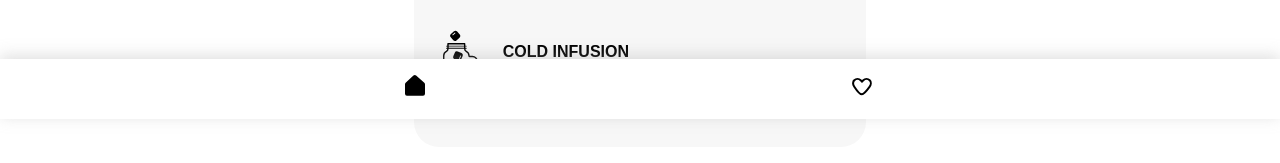
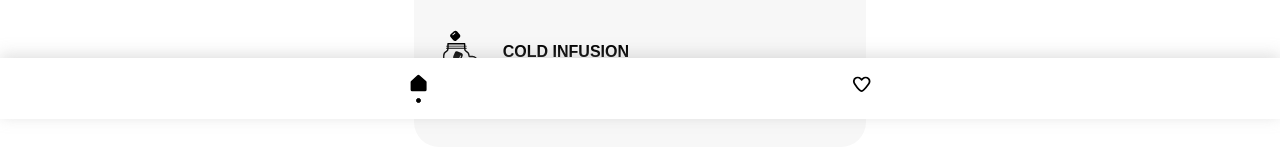
Before and after one commit to enbeeing/brewista, a Vue app: page / in a window 1280 px wide. Shown: the part 681-844 px from the top of the page. Built offline with nearby package versions, Linux system fonts and the light colour scheme; data requests are answered from the project's data file.

Commit message:
added dot under active tab

```diff
--- a/src/components/Navbar.vue
+++ b/src/components/Navbar.vue
@@ -9,8 +9,8 @@
           stroke="currentColor"
           stroke-width="2"
         >
-          <g transform="translate(-70 -14.255)">
-            <g transform="translate(71 15.339)">
+          <g transform="translate(-68 -13)">
+            <g transform="translate(71 15)">
               <path
                 class="a"
                 d="M.327,7.361l7.8-7.1A1,1,0,0,1,9.452.241l8.2,7.12a1.01,1.01,0,0,1,.345.76v9.54a1,1,0,0,1-1,1H1a1,1,0,0,1-1-1V8.1A1,1,0,0,1,.327,7.361Z"
@@ -28,6 +28,7 @@
           stroke-width="2"
         >
           <path
+            transform="scale(1.1)"
             class="a"
             d="M3.314,5.318a4.5,4.5,0,0,1,6.363,0L11,6.636l1.319-1.317a4.5,4.5,0,0,1,6.363,0c1.757,1.757,1.224,4.673,0,6.364-4.489,6.2-6.727,7.682-7.682,7.682s-3.555-1.247-7.682-7.683c-1.271-1.982-1.757-4.606,0-6.363Z"
           />
@@ -48,23 +49,37 @@
   display: flex;
   width: 100%;
   justify-content: space-evenly;
-  align-items: center;
+  align-items: flex-start;
   background: var(--main-bg-color);
   box-shadow: 0 -3px 15px var(--shadow-color);
-  max-height: 60px;
+  /* max-height: 60px; */
 }
 
 .navbar a {
   text-decoration: none;
   color: var(--main-text-color);
   padding: 1rem;
+  display: flex;
+  flex-direction: column;
+  align-items: center;
 }
 
-a > svg {
-  height: 1.5rem;
+.navbar a > svg {
+  height: 1.2rem;
+  margin-bottom: 5px;
 }
 
 .navbar .router-link-active svg {
   fill: var(--main-text-color);
 }
+
+.navbar .router-link-active::after {
+  display: block;
+  content: "";
+  border: 1px solid var(--main-text-color);
+  background: var(--main-text-color);
+  width: 3px;
+  height: 3px;
+  border-radius: 50%;
+}
 </style>
```
